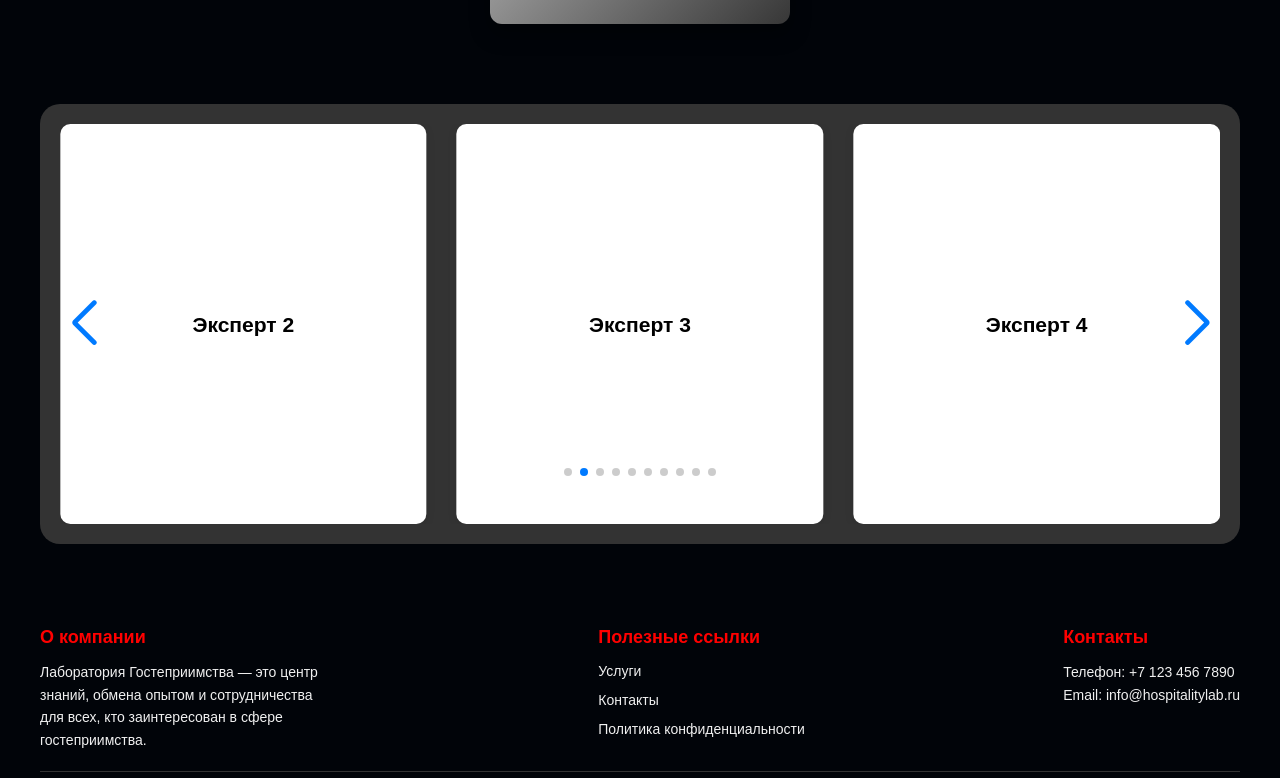
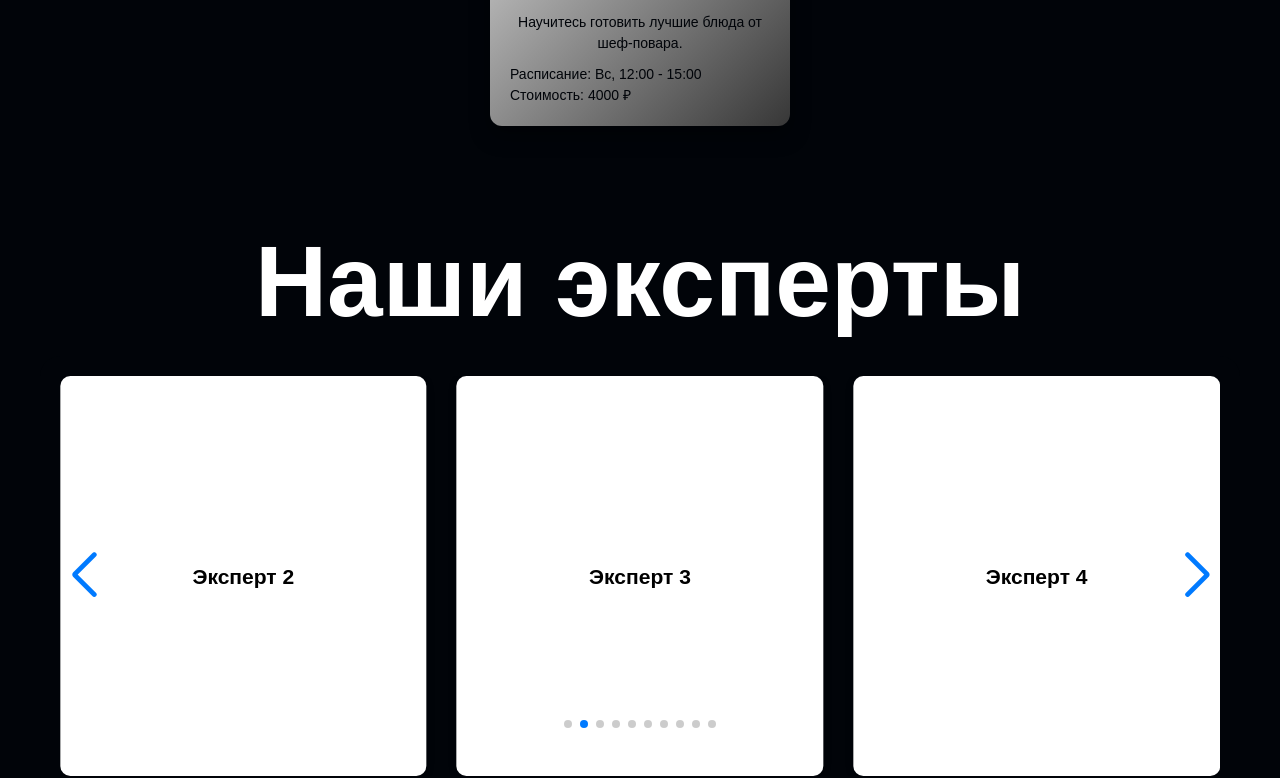
Before and after one commit to belovdima/PROJECTS, a React (Vite) app in the folder Ranepa/: page / in a window 1280 px wide. Shown: the part 2030-2808 px from the top of the page. Built offline with nearby package versions, Linux system fonts and the light colour scheme; a web font is replaced by a local one.

Commit message:
modified some components

```diff
--- a/Ranepa/src/components/Expert.tsx
+++ b/Ranepa/src/components/Expert.tsx
@@ -14,6 +14,7 @@ import { Pagination, Navigation, Autoplay } from "swiper/modules";
 export const Expert = () => {
     return (
         <div className="expert-outer" id="expert">
+            <div className="c__expert--writing">Наши эксперты</div>
             <div className="c__expert">
                 <Swiper
                     slidesPerView={3}
--- a/Ranepa/src/styles/css/styles.css
+++ b/Ranepa/src/styles/css/styles.css
@@ -434,7 +434,7 @@ a:active {
   text-align: center; /* Центрирование заголовка */
   text-transform: uppercase; /* Преобразование текста в верхний регистр */
   letter-spacing: 2px; /* Межбуквенное расстояние */
-  font-size: 32px; /* Большой заголовок */
+  font-size: 100px; /* Большой заголовок */
   font-weight: 700s;
 }
 .classes__list {
@@ -515,7 +515,7 @@ a:active {
 .c__expert {
   height: auto;
   border-radius: 20px;
-  background-color: #333;
+  background-color: #010409;
   font-family: Rubik, sans-serif;
   font-size: 100px;
   font-weight: 700;
@@ -524,6 +524,19 @@ a:active {
 .expert-outer {
   padding: 40px;
   background-color: #010409;
+}
+
+.c__expert--writing {
+  display: -webkit-box;
+  display: -ms-flexbox;
+  display: flex;
+  -webkit-box-pack: center;
+      -ms-flex-pack: center;
+          justify-content: center;
+  color: #ffffff;
+  font-family: Rubik, sans-serif;
+  font-size: 100px;
+  font-weight: 700;
 }
 
 .c__caseorium {
--- a/Ranepa/src/styles/scss/_classes.scss
+++ b/Ranepa/src/styles/scss/_classes.scss
@@ -10,7 +10,7 @@
         text-align: center; /* Центрирование заголовка */
         text-transform: uppercase; /* Преобразование текста в верхний регистр */
         letter-spacing: 2px; /* Межбуквенное расстояние */
-        font-size: 32px; /* Большой заголовок */
+        font-size: 100px; /* Большой заголовок */
         font-weight: 700s;
     }
 
--- a/Ranepa/src/styles/scss/_expert.scss
+++ b/Ranepa/src/styles/scss/_expert.scss
@@ -1,7 +1,7 @@
 .c__expert {
     height: auto;
     border-radius: 20px;
-    background-color: #333;
+    background-color: $black;
     font-family: Rubik, sans-serif;
     font-size: 100px;
     font-weight: 700;
@@ -11,3 +11,12 @@
     padding: 40px;
     background-color: $black;
 }
+
+.c__expert--writing {
+    display: flex;
+    justify-content: center;
+    color: $white;
+    font-family: Rubik, sans-serif;
+    font-size: 100px;
+    font-weight: 700;
+}
```
